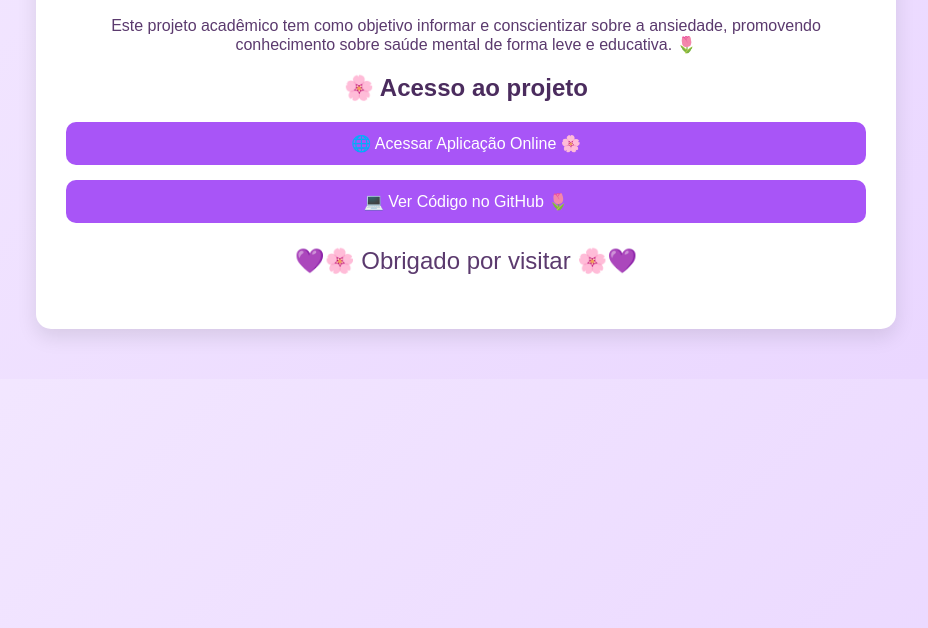
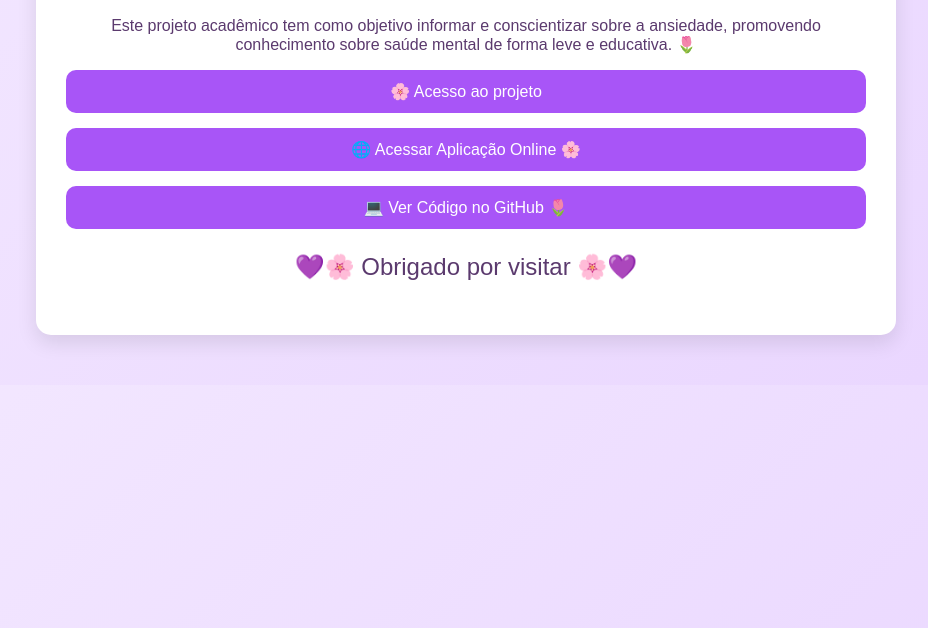
Before and after one commit to laixgameplay/SiteAnsiedade_Info, a plain HTML site: page index.html in a window 1280 px wide. Shown: the part 172-800 px from the top of the page, without its empty margins (174-1102 px from the left). Drawn offline with Linux system fonts and the light colour scheme.

Commit message:
Update index.html

```diff
--- a/index.html
+++ b/index.html
@@ -67,7 +67,9 @@
       promovendo conhecimento sobre saúde mental de forma leve e educativa. 🌷
     </p>
 
-    <h2>🌸 Acesso ao projeto</h2>
+    <a href="https://laixgameplay.github.io/SiteAnsiedade_Info/">
+    🌸 Acesso ao projeto
+    </a>
 
     <a href="https://laixgameplay.github.io/SiteAnsiedade/" target="_blank">
       🌐 Acessar Aplicação Online 🌸
```
